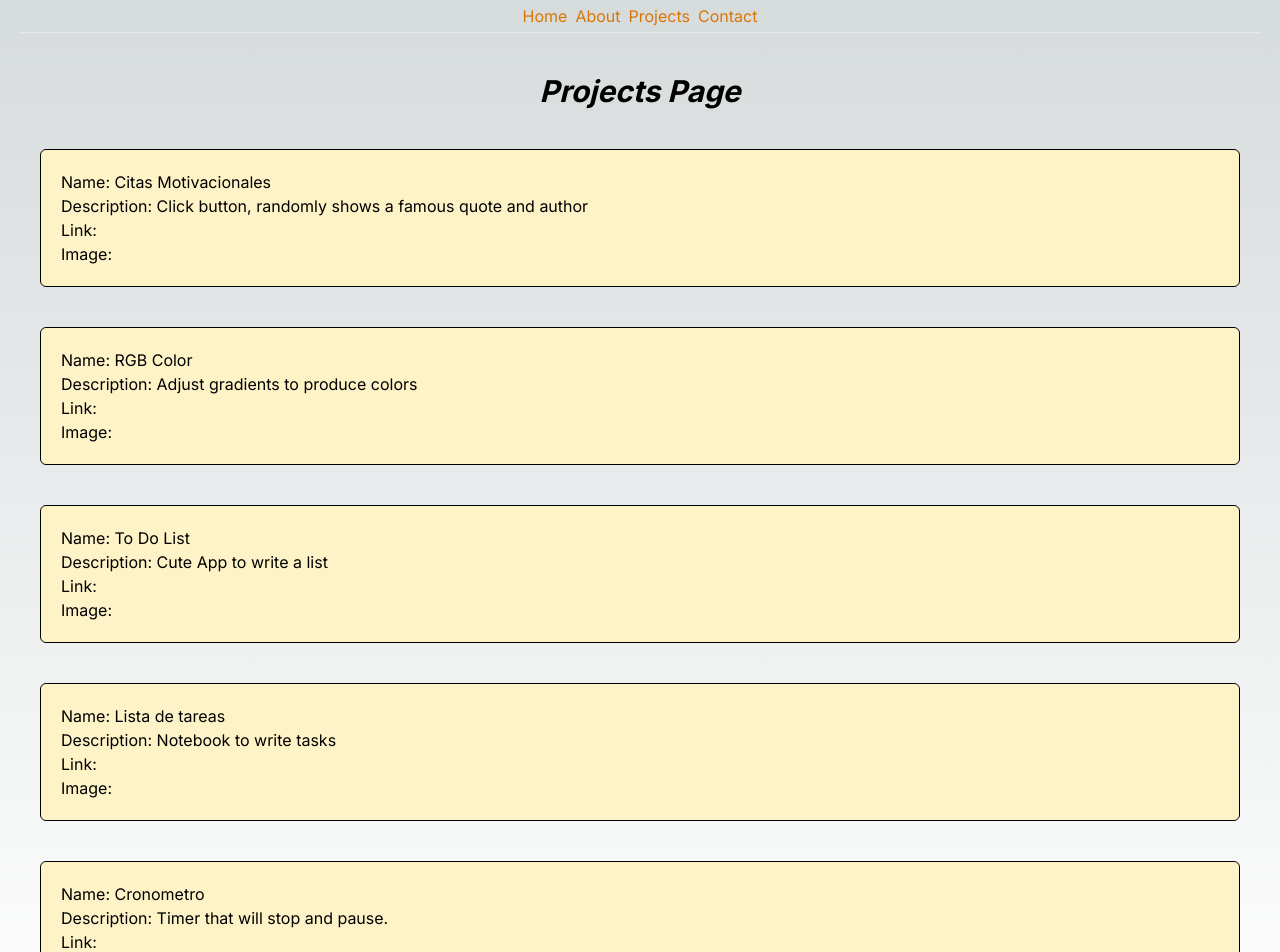
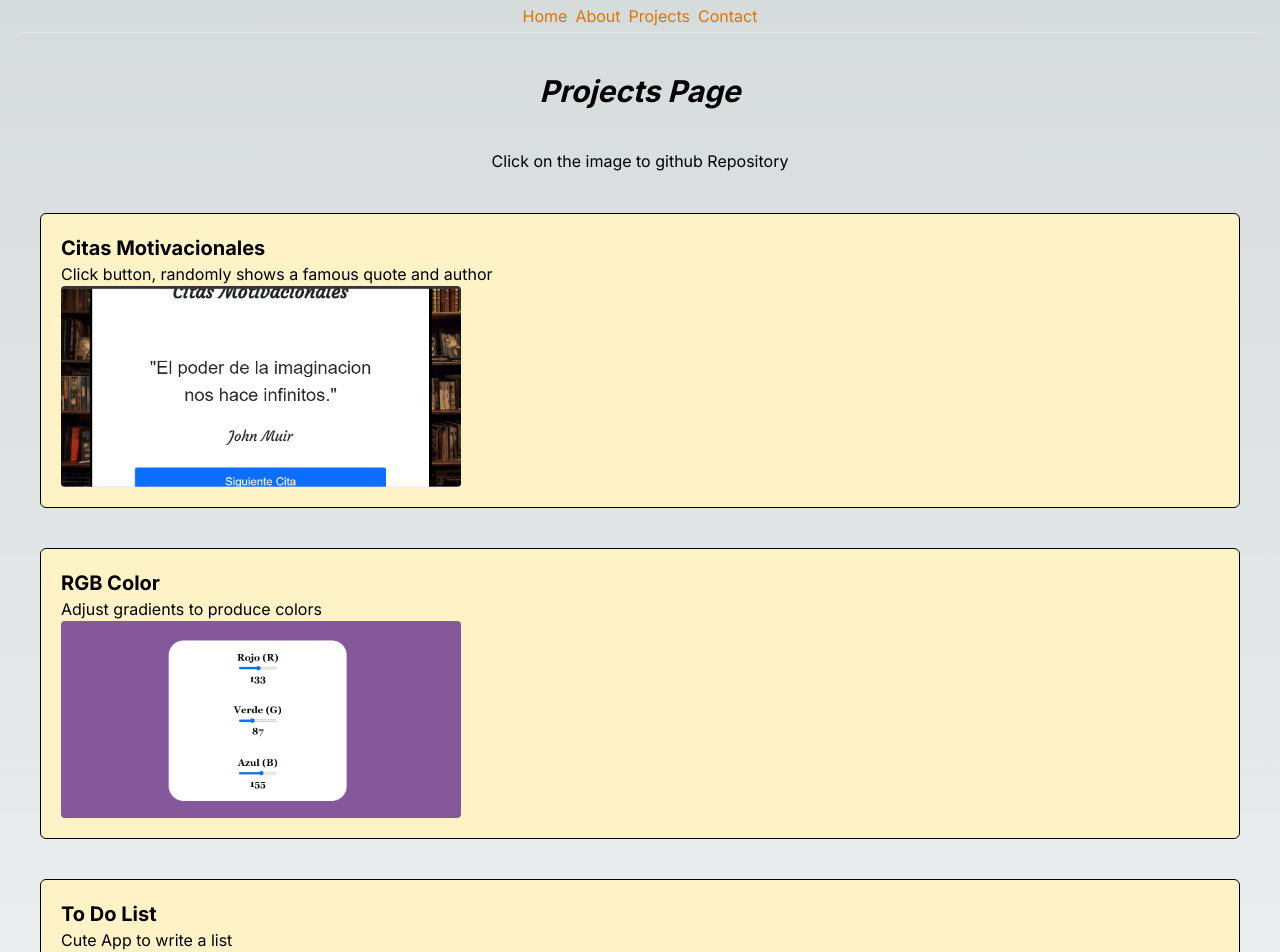
Before and after one commit to konynunez/portfolio-demo, a Next.js app in the folder codex/Module-three/portfolio-demo/: page /pages/projects in a window 1280 px wide. Shown: the top 952 px of the page. Built offline with nearby package versions, Linux system fonts and the light colour scheme.

Commit message:
done with components, done with projects page

```diff
--- a/codex/Module-three/portfolio-demo/src/app/components/Work.js
+++ b/codex/Module-three/portfolio-demo/src/app/components/Work.js
@@ -1,18 +1,14 @@
 import React from 'react';
-import Link from 'next/link';
 import Image from 'next/image';
 
-const Work = ({name, description, link, Image}) => {
+const Work = ({ name, description, link, image }) => {
   return (
     <div className="p-5 m-10 border border-black bg-amber-100 rounded-md">
-      Name: {name}
-      <br></br>
-      Description: {description}
-      <br></br>
-      Link: {link}
-      <br></br>
-      Image: {Image}
-
+      <h3 className="text-xl font-bold">{name}</h3>
+      <p>{description}</p>
+      <a href={link} target="_blank" rel="noopener noreferrer">
+        <Image src={image} alt={name} width={400} height={200} className="rounded" />
+      </a>
     </div>
   );
 };
--- a/codex/Module-three/portfolio-demo/src/app/pages/projects/page.js
+++ b/codex/Module-three/portfolio-demo/src/app/pages/projects/page.js
@@ -4,44 +4,44 @@ import Work from '../../components/Work';
 export default function Page() {
   return (
     <div>
-      <hr className="mx-5"></hr>
-      <main style={{minHeight: "80vh"}}>
+      <hr className="mx-5" />
+      <main style={{ minHeight: '80vh' }}>
         <h2 className="text-3xl text-center my-10 italic font-bold">Projects Page</h2>
-
+        <h3 className="text-center">Click on the image to github Repository</h3>
         <div>
           <Work
-        name={"Citas Motivacionales"}
-        description={"Click button, randomly shows a famous quote and author"}
-        link={""}
-        image={""}
+            name="Citas Motivacionales"
+            description="Click button, randomly shows a famous quote and author"
+            link="https://github.com/konynunez/portfolio-demo/tree/8b88b0f8a196f2d3c28bc0902cc07c9eabd57926/Practice/Cursojs/citas-motivacionales"
+            image="/images/citas.png"
           />
 
           <Work
-        name={"RGB Color"}
-        description={"Adjust gradients to produce colors"}
-        link={""}
-        image={""}
+            name="RGB Color"
+            description="Adjust gradients to produce colors"
+            link="https://github.com/konynunez/portfolio-demo/tree/8b88b0f8a196f2d3c28bc0902cc07c9eabd57926/Practice/Cursojs/input-color-rgb"
+            image="/images/rgb.png"
           />
 
           <Work
-        name={"To Do List"}
-        description={"Cute App to write a list"}
-        link={""}
-        Image={""}
+            name="To Do List"
+            description="Cute App to write a list"
+            link="https://github.com/konynunez/portfolio-demo/tree/8b88b0f8a196f2d3c28bc0902cc07c9eabd57926/Practice/Cursojs/todoList"
+            image="/images/todo.png"
           />
 
           <Work
-        name={"Lista de tareas"}
-        description={"Notebook to write tasks"}
-        link={""}
-        image={""}
+            name="Lista de tareas"
+            description="Notebook to write tasks"
+            link="https://github.com/konynunez/portfolio-demo/tree/8b88b0f8a196f2d3c28bc0902cc07c9eabd57926/Practice/Cursojs/Lista-de-tareas"
+            image="/images/tareas.png"
           />
 
           <Work
-        name={"Cronometro"}
-        description={"Timer that will stop and pause."}
-        Link={""}
-        image={""}
+            name="Cronometro"
+            description="Timer that will stop and pause"
+            link="https://github.com/konynunez/portfolio-demo/tree/8b88b0f8a196f2d3c28bc0902cc07c9eabd57926/Practice/Cursojs/Cronometro"
+            image="/images/cronometro.png"
           />
         </div>
       </main>
```
Lines whose indentation alone changed are shown as unchanged.
